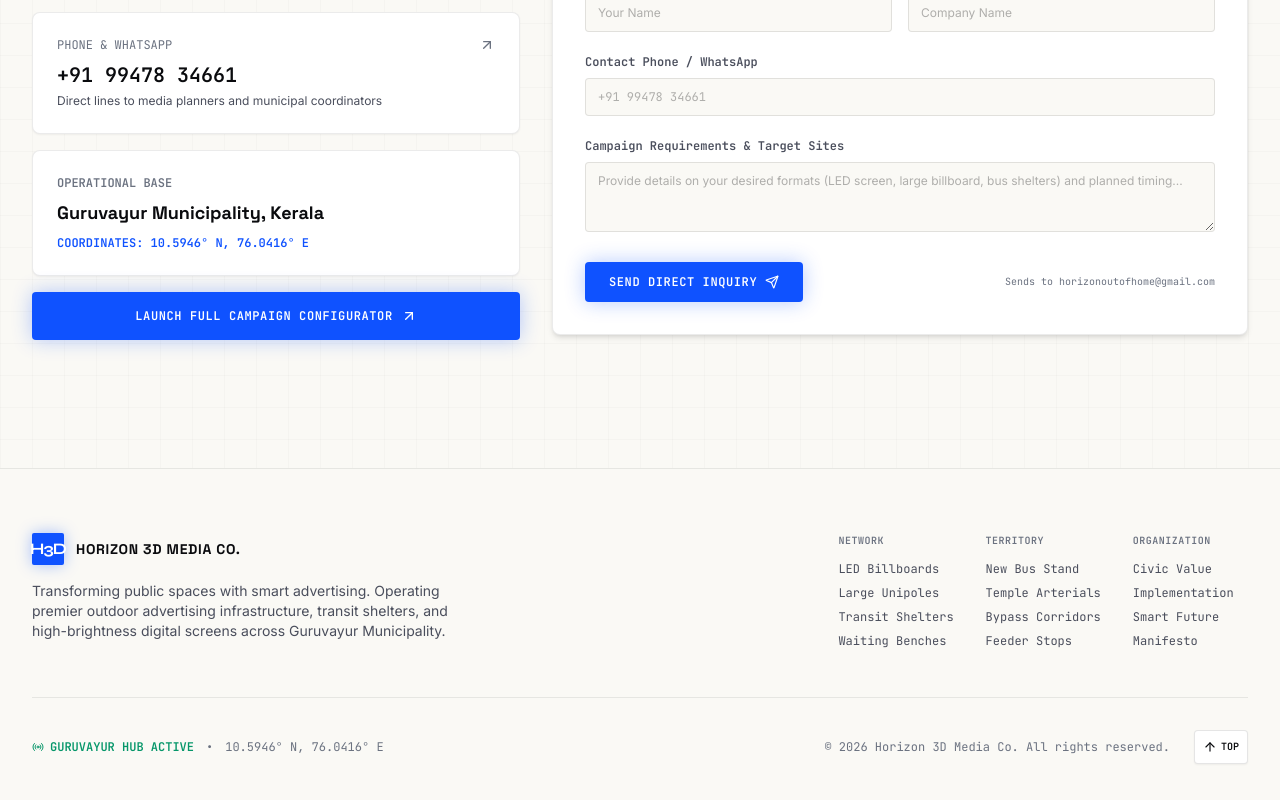
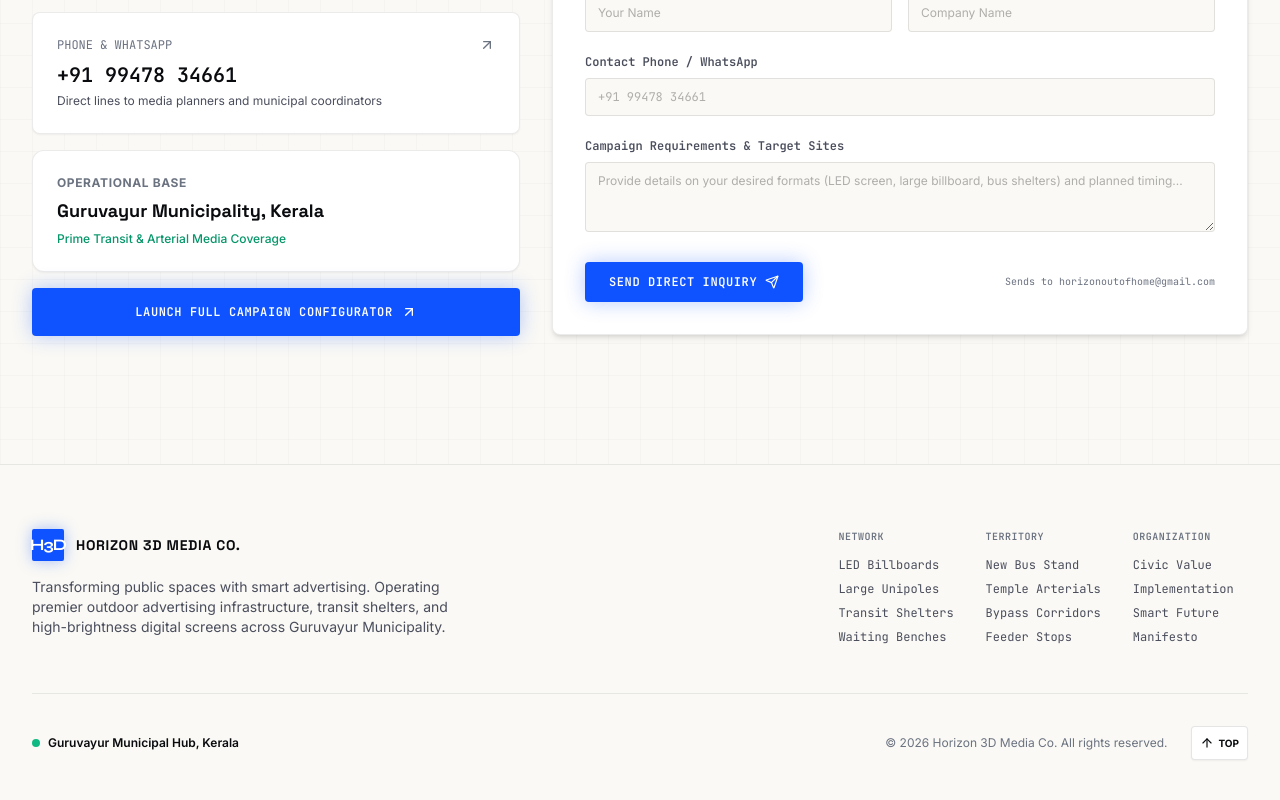
Before and after one commit to Ajuworks96/horizone3d, a Next.js app: page / in a window 1280 px wide. Shown: the part 9757-10557 px from the top of the page. Built offline with nearby package versions, Linux system fonts and the light colour scheme.

Commit message:
Remove all technical coordinates across the entire website

```diff
--- a/src/components/contact/ContactExperience.tsx
+++ b/src/components/contact/ContactExperience.tsx
@@ -100,13 +100,13 @@
             </a>
 
             {/* Municipal Hub Territory */}
-            <div className="p-6 rounded-lg bg-white border border-black/[0.08] space-y-2 shadow-sm">
-              <div className="text-xs font-mono text-[#6B7280] font-semibold">OPERATIONAL BASE</div>
+            <div className="p-6 rounded-xl bg-white border border-black/[0.08] space-y-1.5 shadow-sm">
+              <div className="text-xs font-bold text-[#6B7280] uppercase tracking-wider">OPERATIONAL BASE</div>
               <div className="text-base sm:text-lg font-display font-bold text-[#0A0B0E]">
                 Guruvayur Municipality, Kerala
               </div>
-              <div className="text-xs font-mono text-h3d-blue font-bold">
-                COORDINATES: {H3D_DATA.company.coordinates}
+              <div className="text-xs font-medium text-emerald-600 font-sans">
+                Prime Transit & Arterial Media Coverage
               </div>
             </div>
 
--- a/src/components/footer/Footer.tsx
+++ b/src/components/footer/Footer.tsx
@@ -63,14 +63,10 @@
         </div>
 
         {/* Bottom Bar */}
-        <div className="pt-8 flex flex-col sm:flex-row items-center justify-between gap-4 text-xs font-mono text-[#6B7280]">
-          <div className="flex items-center gap-3">
-            <span className="flex items-center gap-1.5 text-emerald-600 font-bold">
-              <Radio className="w-3 h-3" />
-              <span>GURUVAYUR HUB ACTIVE</span>
-            </span>
-            <span>•</span>
-            <span>{H3D_DATA.company.coordinates}</span>
+        <div className="pt-8 flex flex-col sm:flex-row items-center justify-between gap-4 text-xs font-sans text-[#6B7280]">
+          <div className="flex items-center gap-2">
+            <span className="w-2 h-2 rounded-full bg-emerald-500" />
+            <span className="font-semibold text-[#0A0B0E]">Guruvayur Municipal Hub, Kerala</span>
           </div>
 
           <div className="flex items-center gap-6">
--- a/src/lib/data.ts
+++ b/src/lib/data.ts
@@ -40,7 +40,6 @@
     name: "HORIZON 3D MEDIA CO.",
     shortName: "H3D",
     tagline: "Transforming public spaces with smart advertising.",
-    coordinates: "10.5946° N, 76.0416° E",
     primaryHub: "Guruvayur Municipality",
     email: "horizonoutofhome@gmail.com",
     phone: "+91 99478 34661",
```
